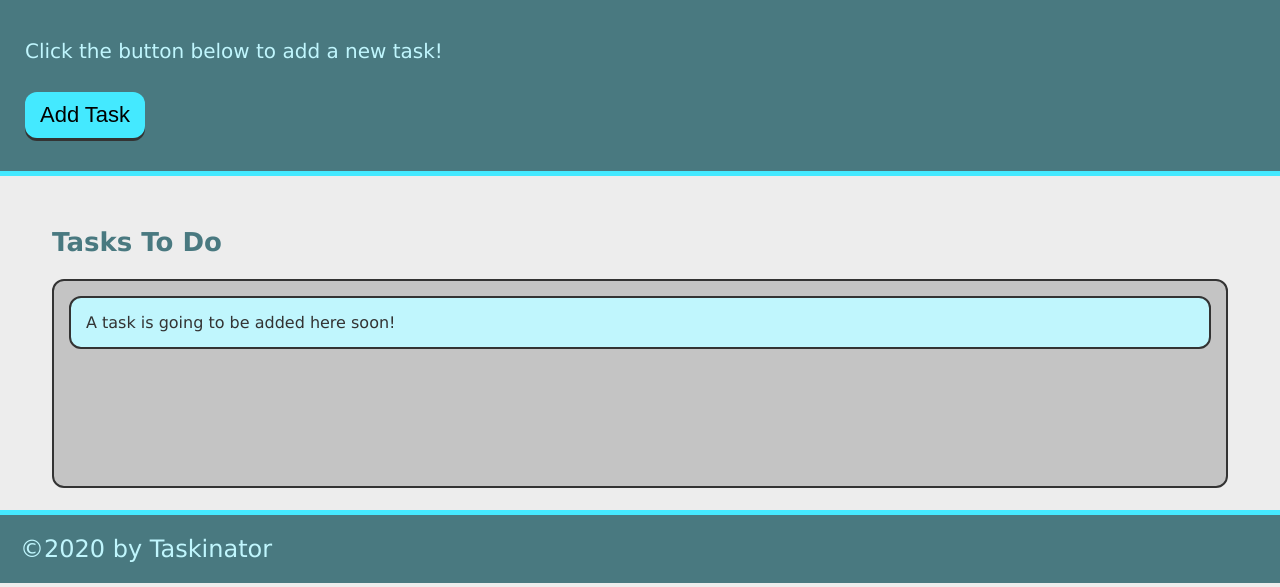
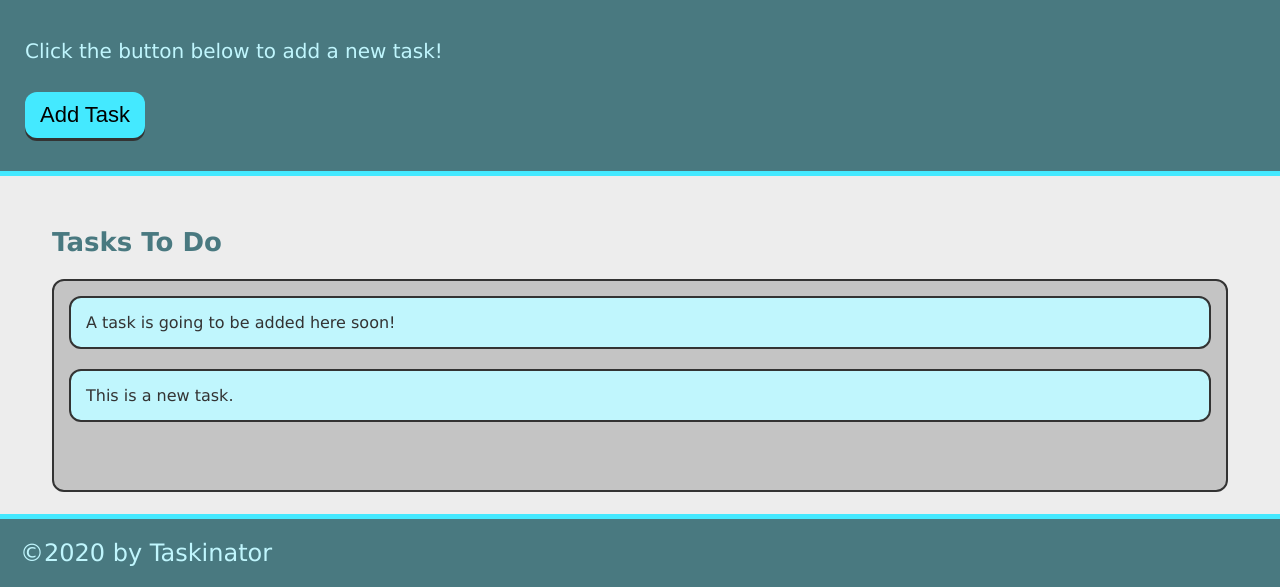
Before and after one commit to WakeleessMars13/Taskinator, a plain HTML site: page index.html in a window 1280 px wide. Both pictures are taken after a click on the button "Add Task". Shown: the part 217-804 px from the top of the page. Drawn offline with Linux system fonts and the light colour scheme.

Commit message:
changes to JS add task button

```diff
--- a/assets/js/script.js
+++ b/assets/js/script.js
@@ -0,0 +1,11 @@
+var buttonEl = document.querySelector("#save-task");
+var tasksToDoEl = document.querySelector("#tasks-to-do");
+
+var createTaskHandler = function() {
+    var listItemEl = document.createElement("li");
+    listItemEl.className = "task-item";
+    listItemEl.textContent = "This is a new task.";
+    tasksToDoEl.appendChild(listItemEl);
+};
+
+buttonEl.addEventListener("click", createTaskHandler);
--- a/index.html
+++ b/index.html
@@ -20,7 +20,7 @@
             Click the button below to add a new task!
         </p>
 
-        <button class="btn">
+        <button id="save-task" class="btn">
             Add Task
         </button>
 
@@ -34,7 +34,7 @@
                 Tasks To Do
             </h2>
 
-            <ul class="task-list">
+            <ul class="task-list" id="tasks-to-do">
                 <li class="task-item">
                     A task is going to be added here soon!
                 </li>
```
Also changed, not shown: 1 other file.
